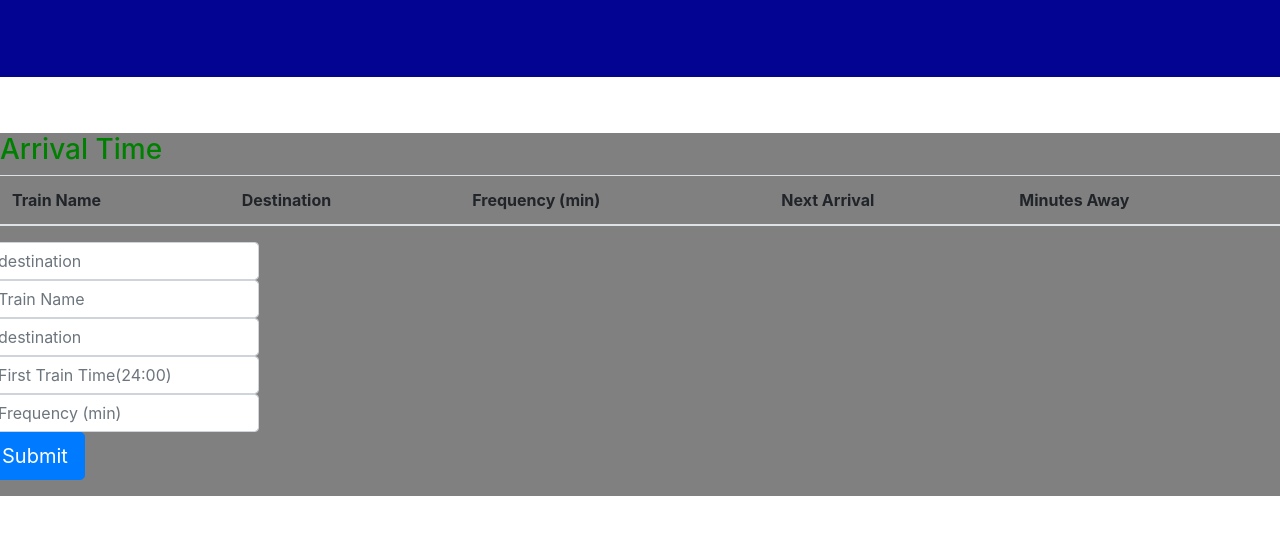
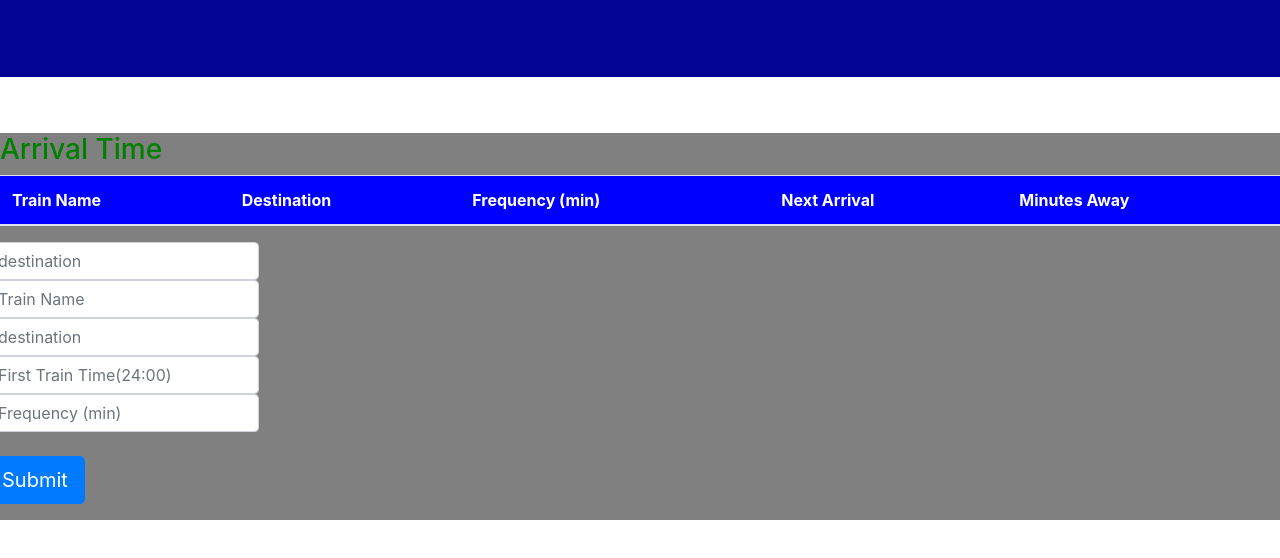
Before and after one commit to petemcl1978/train-sched, a plain HTML site: page index.html in a window 1280 px wide. Shown: the part 172-730 px from the top of the page. Drawn offline with nearby package versions, Linux system fonts and the light colour scheme.

Commit message:
hi there

```diff
--- a/train.css
+++ b/train.css
@@ -11,3 +11,16 @@
     background: gray;
 
 }
+table {
+    color: white;
+    background-color: blue;
+
+}
+th {
+    color: white;
+
+}
+.form-group {
+    color: gray;
+    background-color: gray;
+}
```
Also changed, not shown: index.html (+1 -1 lines).
